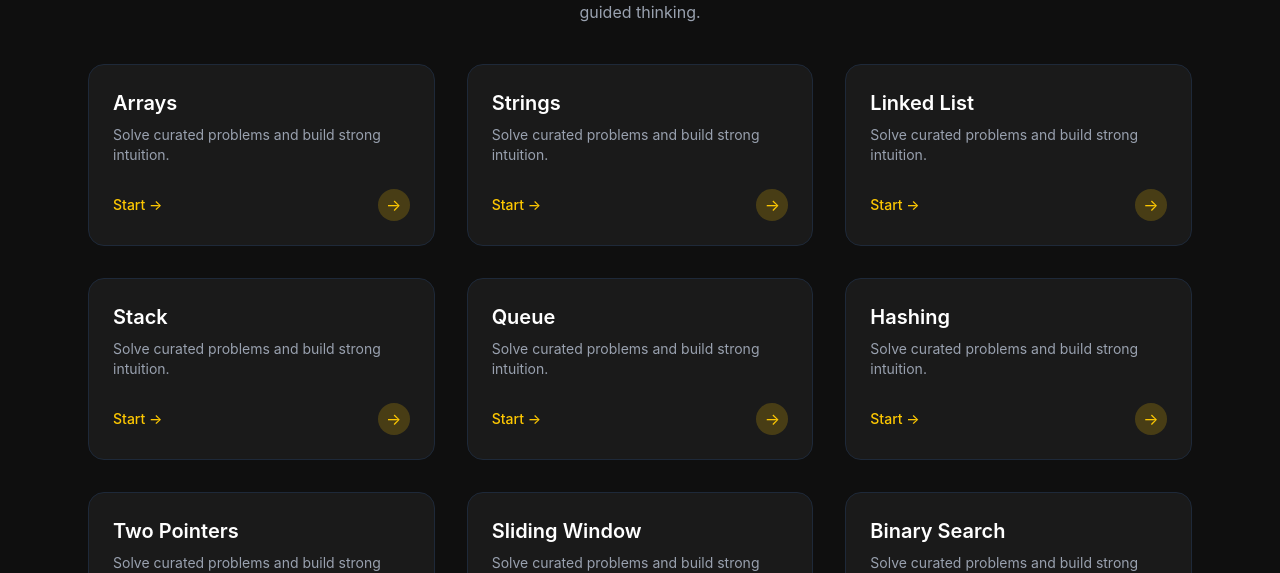
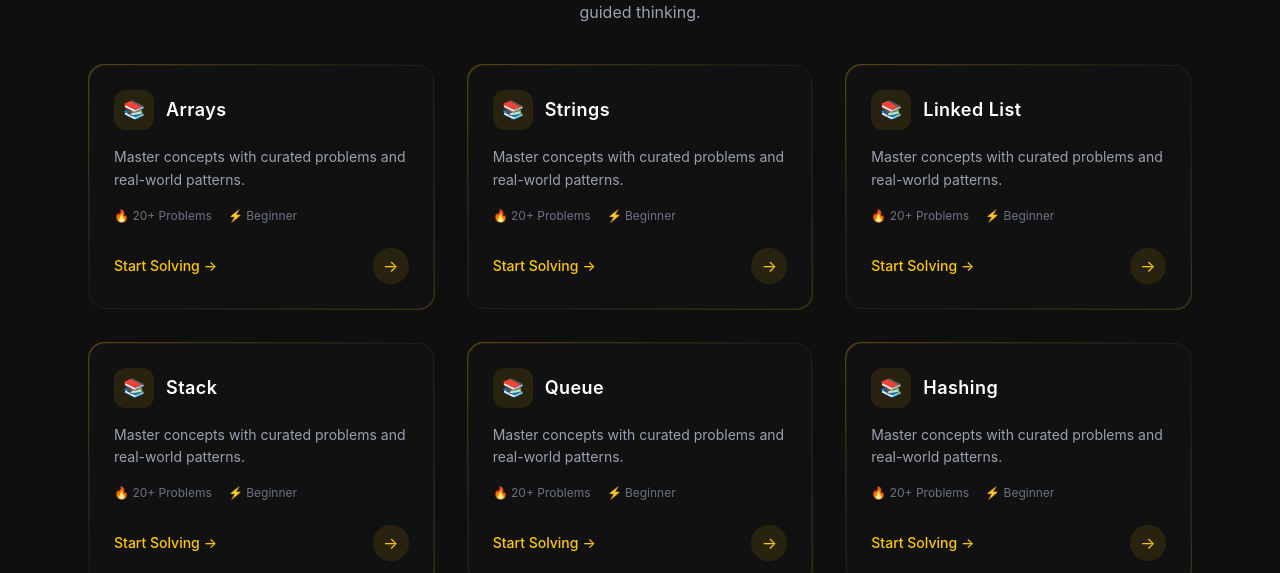
Before and after one commit to HarshAgnihotri9/dsa-platform, a React (Vite) app: page /topics in a window 1280 px wide. Shown: the part 227-800 px from the top of the page. Built offline with nearby package versions, Linux system fonts and the light colour scheme; no server answers.

Commit message:
changes in topic card

```diff
--- a/src/components/TopicCard.jsx
+++ b/src/components/TopicCard.jsx
@@ -1,39 +1,58 @@
 import { Link } from "react-router-dom";
+import { motion } from "framer-motion";
 
 export default function TopicCard({ topic }) {
   return (
     <Link to={`/topics/${topic.id}`}>
-      <div className="relative bg-[#1a1a1a] rounded-2xl p-6 border border-gray-800 hover:border-yellow-400 transition duration-300 cursor-pointer overflow-hidden group">
+      <motion.div
+        whileHover={{ y: -6, scale: 1.02 }}
+        transition={{ duration: 0.25 }}
+        className="relative rounded-2xl p-[1px] bg-gradient-to-br from-yellow-400/30 via-transparent to-yellow-400/20 group"
+      >
+        <div className="relative bg-[#111] backdrop-blur-xl rounded-2xl p-6 border border-white/5 overflow-hidden">
 
-        {/* Glow Effect */}
-        <div className="absolute inset-0 bg-gradient-to-br from-yellow-400/10 to-transparent opacity-0 group-hover:opacity-100 transition"></div>
+          {/* Glow effect */}
+          <div className="absolute inset-0 opacity-0 group-hover:opacity-100 transition duration-300 bg-gradient-to-br from-yellow-400/10 via-transparent to-transparent"></div>
 
           {/* Content */}
           <div className="relative z-10">
 
-          {/* Title */}
-          <h2 className="text-xl font-semibold mb-2">
+            {/* Header */}
+            <div className="flex items-center gap-3 mb-4">
+              <div className="w-10 h-10 flex items-center justify-center rounded-xl bg-yellow-400/10 text-yellow-400 text-lg">
+                📚
+              </div>
+              <h2 className="text-lg font-semibold tracking-wide">
                 {topic.name}
               </h2>
+            </div>
 
             {/* Description */}
-          <p className="text-gray-400 text-sm">
-            Solve curated problems and build strong intuition.
+            <p className="text-gray-400 text-sm leading-relaxed">
+              Master concepts with curated problems and real-world patterns.
             </p>
+
+            {/* Stats (important for your platform) */}
+            <div className="flex gap-4 mt-4 text-xs text-gray-500">
+              <span>🔥 {topic.problems || 20}+ Problems</span>
+              <span>⚡ {topic.level || "Beginner"}</span>
+            </div>
 
             {/* Footer */}
             <div className="mt-6 flex justify-between items-center">
-            <span className="text-yellow-400 text-sm font-medium group-hover:translate-x-1 transition">
-              Start →
+              <span className="text-yellow-400 text-sm font-medium flex items-center gap-1 group-hover:gap-2 transition-all">
+                Start Solving
+                <span>→</span>
               </span>
 
-            <div className="w-8 h-8 rounded-full bg-yellow-400/20 flex items-center justify-center text-yellow-400">
+              <div className="w-9 h-9 rounded-full bg-yellow-400/10 flex items-center justify-center text-yellow-400 group-hover:bg-yellow-400 group-hover:text-black transition">
                 →
               </div>
             </div>
 
           </div>
         </div>
+      </motion.div>
     </Link>
   );
 }
```
Lines whose indentation alone changed are shown as unchanged.
